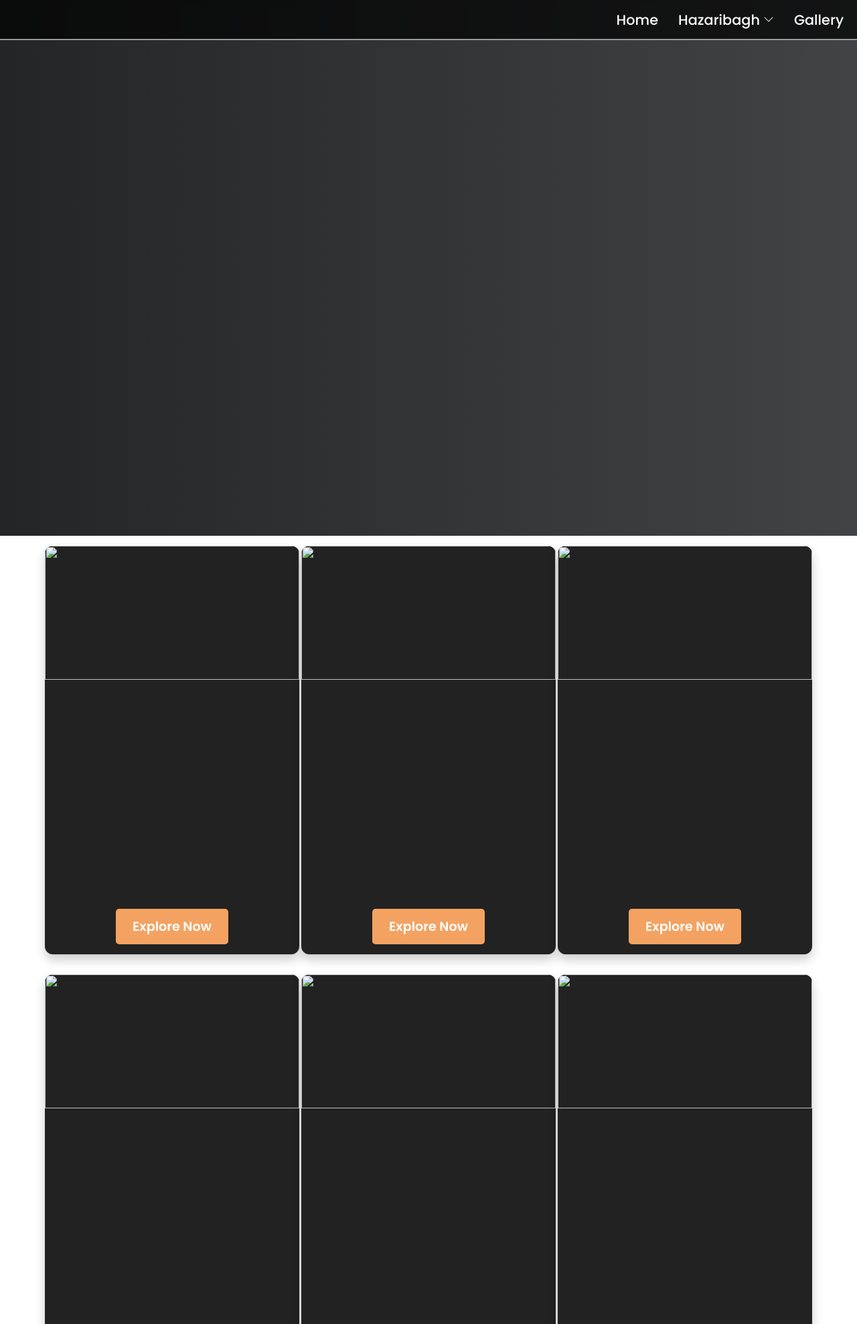
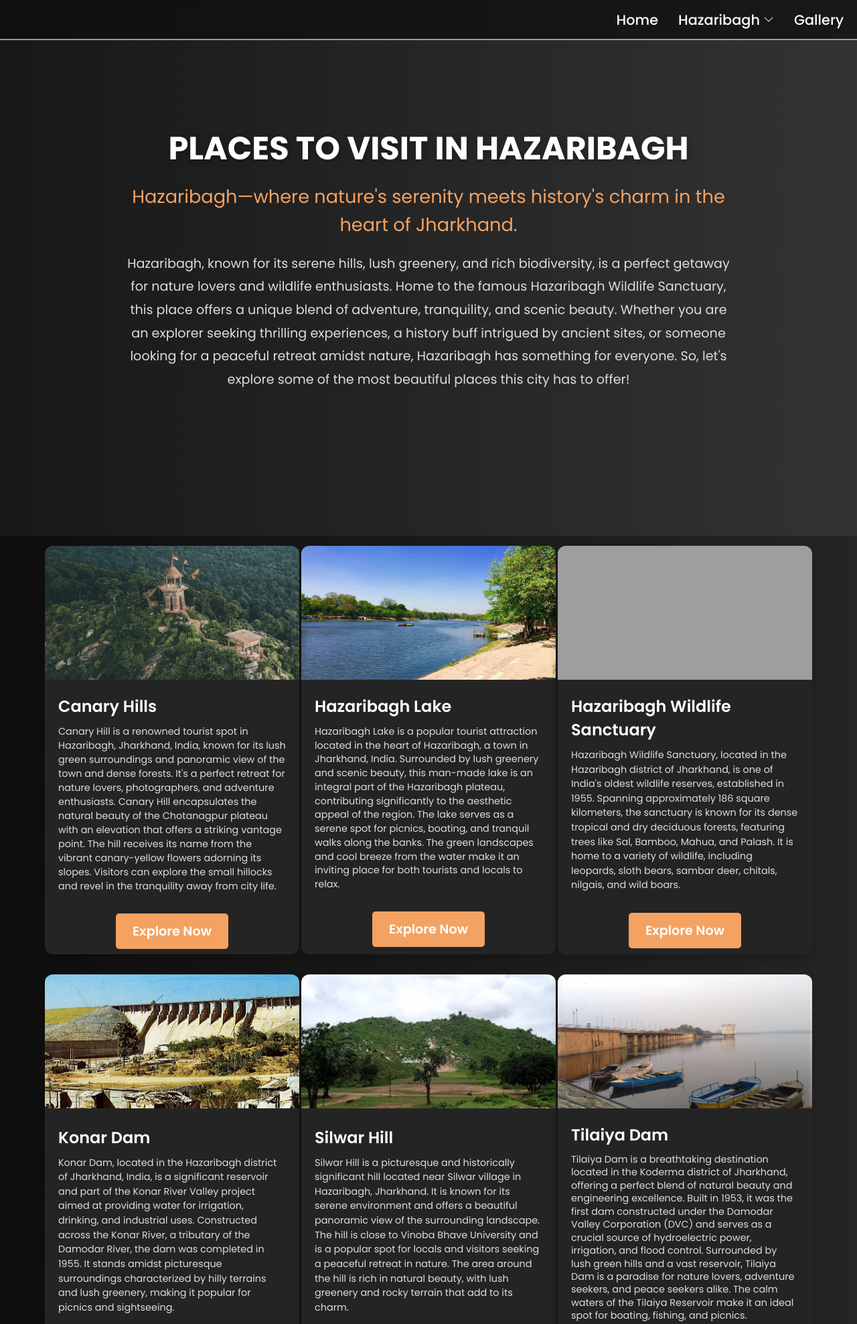
Before and after one commit to Merge20/Jharkhand-Tourism-Website, a PHP site: page /Places/Hazaribagh/index.html in a window 1280 px wide. Shown: the top 1977 px of the page at 67% size. Run offline with PHP 8.4, Linux system fonts and the light colour scheme; grey boxes are pictures that could not be loaded.

Commit message:
hazaribagh done and bento changes

```diff
--- a/Places/Hazaribagh/index.html
+++ b/Places/Hazaribagh/index.html
@@ -40,20 +40,20 @@
         <div class="body">
             <div class="intro">
                 <div class="about">
-                    <h1></h1>
-                    <h3></h3>
-                    <p></p>
+                    <h1>PLACES TO VISIT IN HAZARIBAGH</h1>
+                    <h3>Hazaribagh—where nature's serenity meets history's charm in the heart of Jharkhand.</h3>
+                    <p>Hazaribagh, known for its serene hills, lush greenery, and rich biodiversity, is a perfect getaway for nature lovers and wildlife enthusiasts. Home to the famous Hazaribagh Wildlife Sanctuary, this place offers a unique blend of adventure, tranquility, and scenic beauty. Whether you are an explorer seeking thrilling experiences, a history buff intrigued by ancient sites, or someone looking for a peaceful retreat amidst nature, Hazaribagh has something for everyone. So, let's explore some of the most beautiful places this city has to offer!</p>
                 </div>
             </div>
 
             <div class="row1 row">
                 <div class="card card-first">
                     <div class="image">
-                        <img src="" alt="" title="">
+                        <img src="./Assets/canary-hills.png" alt="canary-hills" title="Canary Hills">
                     </div>
-                    <div class="detail">
-                        <h2></h2>
-                        <p></p>
+                    <div class="detail detail1">
+                        <h2>Canary Hills</h2>
+                        <p>Canary Hill is a renowned tourist spot in Hazaribagh, Jharkhand, India, known for its lush green surroundings and panoramic view of the town and dense forests. It's a perfect retreat for nature lovers, photographers, and adventure enthusiasts. Canary Hill encapsulates the natural beauty of the Chotanagpur plateau with an elevation that offers a striking vantage point. The hill receives its name from the vibrant canary-yellow flowers adorning its slopes. Visitors can explore the small hillocks and revel in the tranquility away from city life.</p>
                     </div>
                     <div class="go-to">
                         <a href="" class="button">Explore Now</a>
@@ -62,11 +62,11 @@
 
                 <div class="card card-second">
                     <div class="image">
-                        <img src="" alt="" title="">
+                        <img src="./Assets/Hazaribagh-Lake.png" alt="Hazaribagh Lake" title="Hazaribagh Lake">
                     </div>
-                    <div class="detail">
-                        <h2></h2>
-                        <p></p>
+                    <div class="detail detail2">
+                        <h2>Hazaribagh Lake</h2>
+                        <p>Hazaribagh Lake is a popular tourist attraction located in the heart of Hazaribagh, a town in Jharkhand, India. Surrounded by lush greenery and scenic beauty, this man-made lake is an integral part of the Hazaribagh plateau, contributing significantly to the aesthetic appeal of the region. The lake serves as a serene spot for picnics, boating, and tranquil walks along the banks. The green landscapes and cool breeze from the water make it an inviting place for both tourists and locals to relax.</p>
                     </div>
                     <div class="go-to">
                         <a href="" class="button">Explore Now</a>
@@ -75,11 +75,11 @@
 
                 <div class="card card-third">
                     <div class="image">
-                        <img src="" alt="" title="">
+                        <img src="./Assets/national-park.png" alt="Hazaribagh Wildlife Sanctuary" title="Hazaribagh Wildlife Sanctuary">
                     </div>
-                    <div class="detail">
-                        <h2></h2>
-                        <p></p>
+                    <div class="detail detail3">
+                        <h2>Hazaribagh Wildlife Sanctuary</h2>
+                        <p>Hazaribagh Wildlife Sanctuary, located in the Hazaribagh district of Jharkhand, is one of India's oldest wildlife reserves, established in 1955. Spanning approximately 186 square kilometers, the sanctuary is known for its dense tropical and dry deciduous forests, featuring trees like Sal, Bamboo, Mahua, and Palash. It is home to a variety of wildlife, including leopards, sloth bears, sambar deer, chitals, nilgais, and wild boars.</p>
                     </div>
                     <div class="go-to">
                         <a href="" class="button">Explore Now</a>
@@ -89,11 +89,11 @@
             <div class="row2 row">
                 <div class="card card-first">
                     <div class="image">
-                        <img src="" alt="" title="">
+                        <img src="./Assets/Konar-Dam.png" alt="Konar Dam" title="Konar Dam">
                     </div>
-                    <div class="detail">
-                        <h2></h2>
-                        <p></p>
+                    <div class="detail detail4">
+                        <h2>Konar Dam</h2>
+                        <p>Konar Dam, located in the Hazaribagh district of Jharkhand, India, is a significant reservoir and part of the Konar River Valley project aimed at providing water for irrigation, drinking, and industrial uses. Constructed across the Konar River, a tributary of the Damodar River, the dam was completed in 1955. It stands amidst picturesque surroundings characterized by hilly terrains and lush greenery, making it popular for picnics and sightseeing.</p>
                     </div>
                     <div class="go-to">
                         <a href="" class="button">Explore Now</a>
@@ -102,11 +102,11 @@
 
                 <div class="card card-second">
                     <div class="image">
-                        <img src="" alt="" title="">
+                        <img src="./Assets/Silwar-Hill.png" alt="Silwar Hill" title="Silwar Hill">
                     </div>
-                    <div class="detail">
-                        <h2></h2>
-                        <p></p>
+                    <div class="detail detail5">
+                        <h2>Silwar Hill</h2>
+                        <p>Silwar Hill is a picturesque and historically significant hill located near Silwar village in Hazaribagh, Jharkhand. It is known for its serene environment and offers a beautiful panoramic view of the surrounding landscape. The hill is close to Vinoba Bhave University and is a popular spot for locals and visitors seeking a peaceful retreat in nature. The area around the hill is rich in natural beauty, with lush greenery and rocky terrain that add to its charm.</p>
                     </div>
                     <div class="go-to">
                         <a href="" class="button">Explore Now</a>
@@ -115,51 +115,11 @@
 
                 <div class="card card-third">
                     <div class="image">
-                        <img src="" alt="" title="">
+                        <img src="./Assets/Tilaiya Dam.png" alt="Tilaiya Dam" title="Tilaiya Dam">
                     </div>
-                    <div class="detail">
-                        <h2></h2>
-                        <p></p>
-                    </div>
-                    <div class="go-to">
-                        <a href="" class="button">Explore Now</a>
-                    </div>
-                </div>
-            </div>
-            <div class="row3 row">
-                <div class="card card-first">
-                    <div class="image">
-                        <img src="" alt="" title="">
-                    </div>
-                    <div class="detail">
-                        <h2></h2>
-                        <p></p>
-                    </div>
-                    <div class="go-to">
-                        <a href="" class="button">Explore Now</a>
-                    </div>
-                </div>
-
-                <div class="card card-second">
-                    <div class="image">
-                        <img src="" alt="" title="">
-                    </div>
-                    <div class="detail">
-                        <h2></h2>
-                        <p></p>
-                    </div>
-                    <div class="go-to">
-                        <a href="" class="button">Explore Now</a>
-                    </div>
-                </div>
-
-                <div class="card card-third">
-                    <div class="image">
-                        <img src="" alt="" title="">
-                    </div>
-                    <div class="detail">
-                        <h2></h2>
-                        <p></p>
+                    <div class="detail detail6">
+                        <h2>Tilaiya Dam</h2>
+                        <p>Tilaiya Dam is a breathtaking destination located in the Koderma district of Jharkhand, offering a perfect blend of natural beauty and engineering excellence. Built in 1953, it was the first dam constructed under the Damodar Valley Corporation (DVC) and serves as a crucial source of hydroelectric power, irrigation, and flood control. Surrounded by lush green hills and a vast reservoir, Tilaiya Dam is a paradise for nature lovers, adventure seekers, and peace seekers alike. The calm waters of the Tilaiya Reservoir make it an ideal spot for boating, fishing, and picnics.</p>
                     </div>
                     <div class="go-to">
                         <a href="" class="button">Explore Now</a>
--- a/Places/Hazaribagh/styles.css
+++ b/Places/Hazaribagh/styles.css
@@ -209,14 +209,6 @@
     color: #ddd;
 }
 
-.detail2{
-    line-height: 1;
-}
-
-.detail3{
-    line-height: 1;
-}
-
 .go-to {
     padding: 15px 20px;
     display: flex;
@@ -238,3 +230,36 @@
 .button:hover {
     transform: scale(1.05);
 }
+
+.detail1 p{
+    line-height: 1.46;
+}
+.detail2 p{
+    line-height: 1.44;
+}
+/* .detail3 p{
+    line-height: 1.2;
+} */
+/* .detail4 p{
+    line-height: 1.46;
+} */
+/* .detail5 p{
+    line-height: 1.2;
+} */
+.detail6 p{
+    line-height: 1.35;
+}
+
+
+body {
+    background: linear-gradient(to right, #0e0e0e, #252525);
+}
+.intro {
+    background: linear-gradient(to right, #181818, #333333);
+}
+.head {
+    background: rgba(14, 14, 14, 0.7);
+}
+.card {
+    background-color: #242424;
+}
--- a/index.html
+++ b/index.html
@@ -20,7 +20,7 @@
             <div class="head-left"></div>
             <div class="head-right">
                 <div class="home redirect">
-                    <a href="">Home</a>
+                    <a href="./index.html">Home</a>
                 </div>
                 <div class="places redirect ">
                     <button class="toggle ">Places
@@ -37,7 +37,7 @@
                     </div>
                 </div>
                 <div class="gallery redirect">
-                    <a href="./Gallery/index.html">Gallery</a>
+                    <a href="./bentogrid.html">Gallery</a>
                 </div>
             </div>
         </div>
@@ -48,7 +48,6 @@
                     <img src="Assets/dassam-falls.jpg">
                     <img src="Assets/hudru-falls.png">
                     <img src="Assets/jonha-falls.jpg">
-                    <img src="Assets/wild-waadi-other-ride.jpg">
                 </div>
             </div>
             <div class="intro">
```
Also changed, not shown: bentogrid.html (+35 -7 lines), styles/bento-grid-styles.css (+95 -5 lines), styles/styles.css (+4 -5 lines), Places/Hazaribagh/Assets/Hazaribagh-Lake.png (added), Places/Hazaribagh/Assets/Isko-Village.png (added), Places/Hazaribagh/Assets/Konar-Dam.png (added), Places/Hazaribagh/Assets/Silwar-Hill.png (added), Places/Hazaribagh/Assets/Tilaiya Dam.png (added), Places/Hazaribagh/Assets/canary-hills.png (added), script.js (line endings or trailing spaces), 3 other files.
